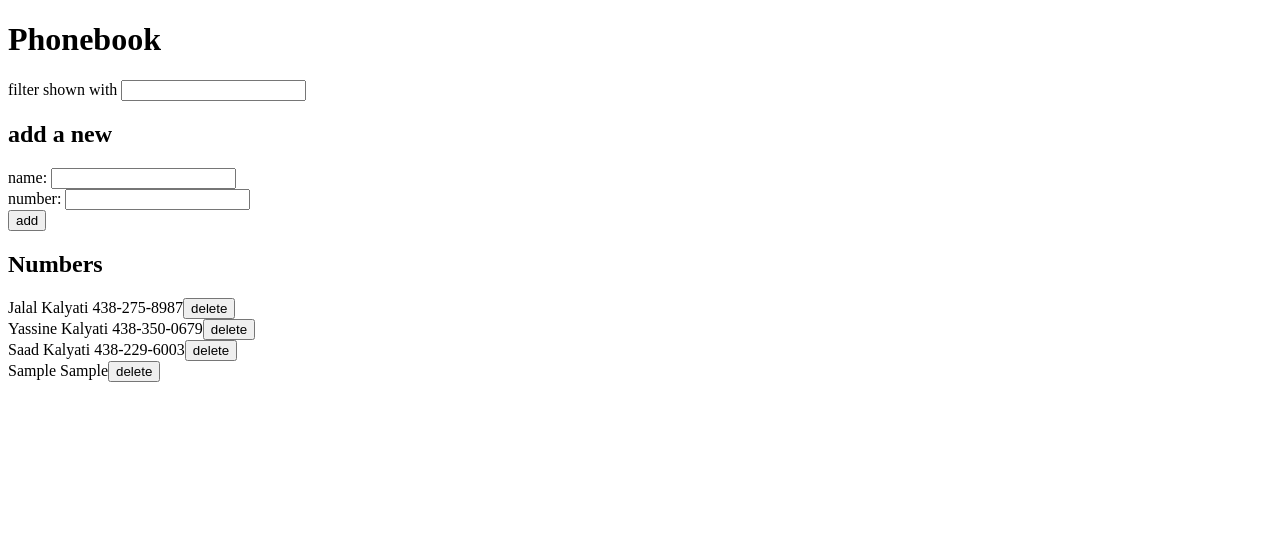
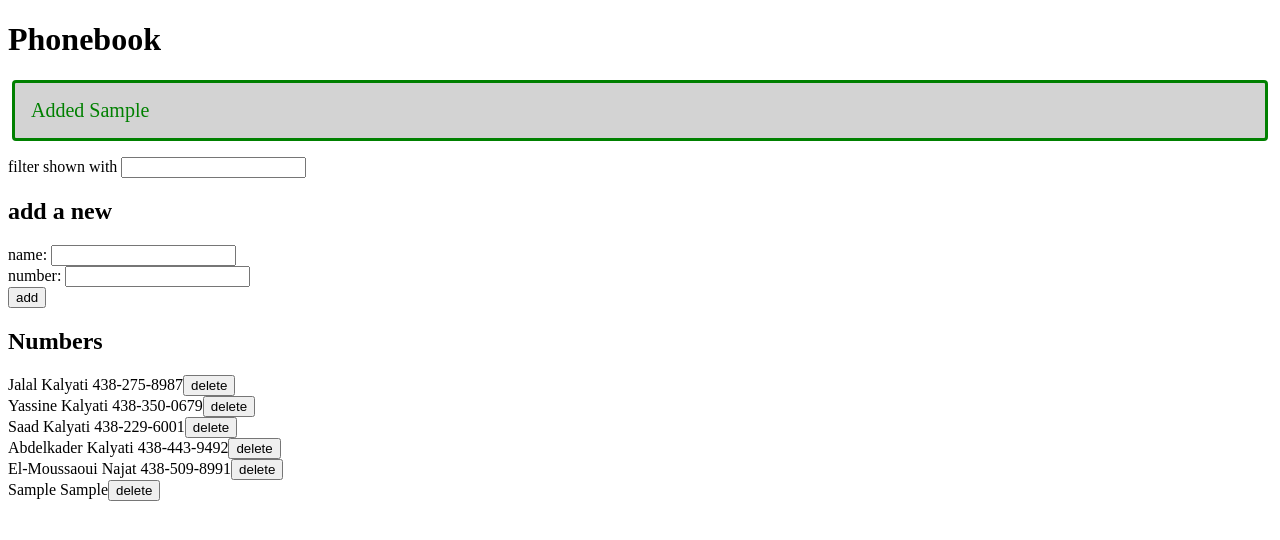
Before and after one commit to StarshipGhost/fullstackopen, a React (Vite) app in the folder part2/thephonebook/: page / in a window 1280 px wide. Both pictures are taken after typing "Sample", "Sample" into the empty fields and a click on the button "add". Shown: the top 540 px of the page. Built offline with nearby package versions, Linux system fonts and the light colour scheme; no server answers; data requests are answered from the project's data file.

Commit message:
Exercise 2.16

```diff
--- a/part2/thephonebook/db.json
+++ b/part2/thephonebook/db.json
@@ -13,7 +13,17 @@
     {
       "id": "1c78",
       "name": "Saad Kalyati",
-      "number": "438-229-6003"
+      "number": "438-229-6001"
+    },
+    {
+      "id": "5bc3",
+      "name": "Abdelkader Kalyati",
+      "number": "438-443-9492"
+    },
+    {
+      "id": "903e",
+      "name": "El-Moussaoui Najat",
+      "number": "438-509-8991"
     }
   ]
 }
--- a/part2/thephonebook/src/App.jsx
+++ b/part2/thephonebook/src/App.jsx
@@ -1,8 +1,17 @@
 import { useState } from "react";
 import { useEffect } from "react";
 import personsService from "./services/persons";
+import "./index.css";
 
 const initialPersons = [];
+
+const Notification = ({ message }) => {
+  if (message === null) {
+    return null;
+  }
+
+  return <div className="notification">{message}</div>;
+};
 
 const Filter = ({ value, onChange }) => {
   return (
@@ -57,6 +66,7 @@ const App = () => {
   const [newName, setNewName] = useState("");
   const [newNumber, setNewNumber] = useState("");
   const [query, setQuery] = useState("");
+  const [notification, setNotification] = useState(null);
 
   const addPerson = (event) => {
     event.preventDefault();
@@ -66,7 +76,11 @@ const App = () => {
       if (persons.map(({ number }) => number).includes(newNumber)) {
         alert(`${newName} is already added to phonebook`);
       } else {
-        if (confirm(`${newName} is already added to phonebook, replace the old number with a new one?`)) {
+        if (
+          confirm(
+            `${newName} is already added to phonebook, replace the old number with a new one?`
+          )
+        ) {
           const person = persons.find(({ name }) => name === newName);
           const updatedPerson = { ...person, number: newNumber };
           personsService
@@ -77,7 +91,11 @@ const App = () => {
                   person.id === updatedPerson.id ? updatedPerson : person
                 )
               )
-            );
+            )
+            .finally(() => {
+              setNotification(`Added ${newName}`);
+              setTimeout(() => setNotification(null), 5000);
+            });
         }
       }
     } else {
@@ -86,9 +104,15 @@ const App = () => {
         number: newNumber,
       };
       setPersons(persons.concat(newPerson));
-      personsService.createPerson(newPerson).then((person) => {
-        setPersons(persons.concat(person));
-      });
+      personsService
+        .createPerson(newPerson)
+        .then((person) => {
+          setPersons(persons.concat(person));
+        })
+        .finally(() => {
+          setNotification(`Added ${newName}`);
+          setTimeout(() => setNotification(null), 5000);
+        });
       setNewName("");
       setNewNumber("");
     }
@@ -119,6 +143,7 @@ const App = () => {
   return (
     <div>
       <h1>Phonebook</h1>
+      <Notification message={notification} />
       <Filter value={query} onChange={handleFilterChange}></Filter>
       <PersonForm
         addPersonFunction={addPerson}
--- /dev/null
+++ b/part2/thephonebook/src/index.css
@@ -0,0 +1,9 @@
+.notification {
+    color: green;
+    font-Size: 1.25rem;
+    background-color: lightgray;
+    border-radius: 0.25rem;
+    border: solid green;
+    padding: 1rem;
+    margin: 1rem 0.25rem;
+}
```
